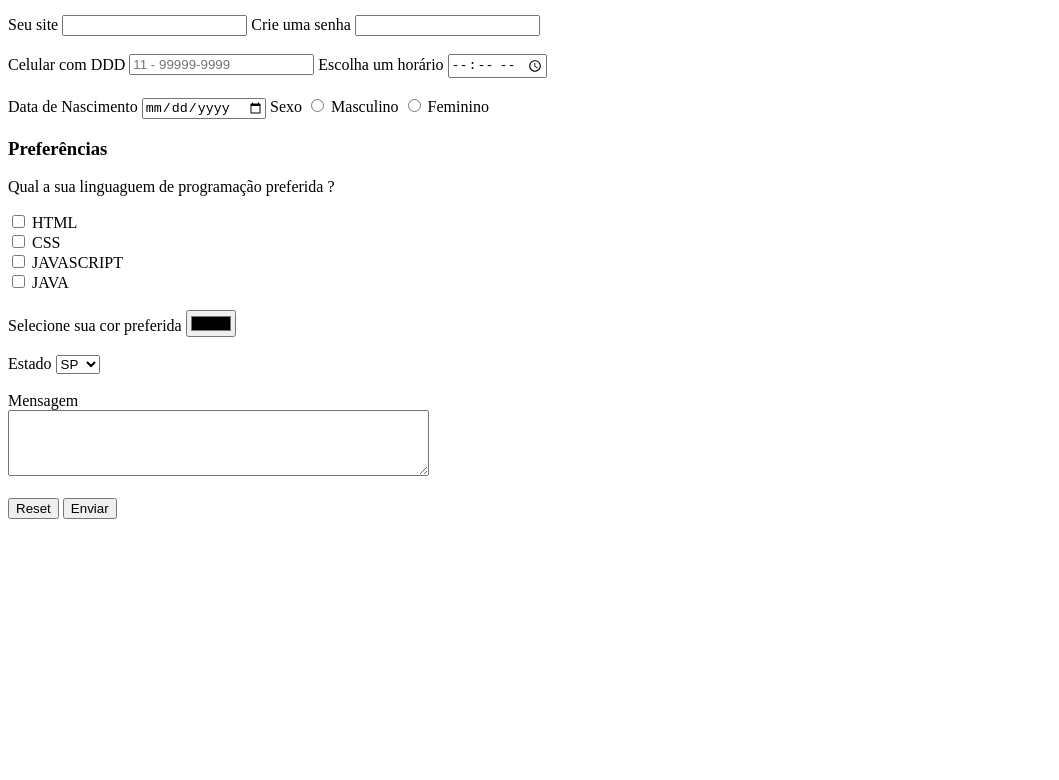
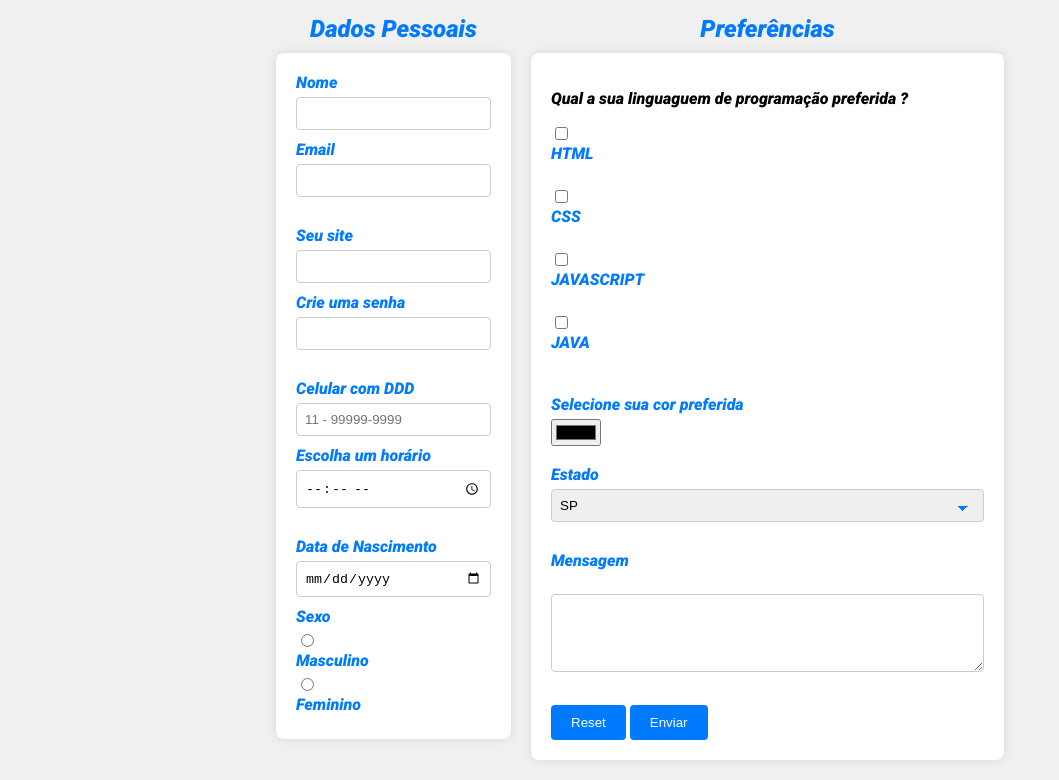
Before and after one commit to stackxeducacao/modulo-front-end-criando-formulario-interativo-GEOVANEQUERINO, a plain HTML site: page index.html in a window 1280 px wide. Shown: the part 104-884 px from the top of the page, without its empty margins (0-1059 px from the left). Before the commit the page ends 800 px from the top, so only its background shows below. Drawn offline with Linux system fonts and the light colour scheme.

Commit message:
concluido o formulario em html e estilizado com CSS

```diff
--- a/index.html
+++ b/index.html
@@ -1,70 +1,97 @@
 <!DOCTYPE html>
 <html lang="pt-br">
-
   <head>
-    <meta charset="UTF-8">
-    <meta name="viewport" content="width=device-width, initial-scale=1.0">
-    <link rel="stylesheet" href="style.css">
+    <meta charset="UTF-8" />
+    <meta name="viewport" content="width=device-width, initial-scale=1.0" />
+    <link rel="preconnect" href="https://fonts.googleapis.com" />
+    <link rel="preconnect" href="https://fonts.gstatic.com" crossorigin />
+    <link
+      href="https://fonts.googleapis.com/css2?family=Roboto:ital,wght@1,900&display=swap"
+      rel="stylesheet"
+    />
+    <link rel="stylesheet" href="style.css" />
     <title>Formulario</title>
   </head>
 
   <body>
-    <header>
-        <h1>Formulario de Cadastro</h1>
-    </header>
     <main>
-        <section class="one">
-            <div class="form__Dados__Pessoais">
+      <h1 class="form-title">Formulario de Cadastro</h1>
+      <div class="form-container">
+        <div class="form-column">
+          <h2 class="form-section-title">Dados Pessoais</h2>
           <form action="" method="post">
             <label for="nome">Nome</label>
-                    <input type="text" id="nome" name="nome" required>
+            <input type="text" id="nome" name="nome" required />
             <label for="email">Email</label>
-                    <input type="email" id="email" name="email" required>
-                    <br>
-                    <br>
+            <input type="email" id="email" name="email" required />
+            <br />
+            <br />
             <label for="site">Seu site</label>
-                    <input type="url" id="site" name="site" required>
+            <input type="url" id="site" name="site" required />
             <label for="senha">Crie uma senha</label>
-                    <input type='password' id='senha' name='senha' required>
-                    <br>
-                    <br>
+            <input type="password" id="senha" name="senha" required />
+            <br />
+            <br />
             <label for="phone">Celular com DDD</label>
-                    <input type="tel" id="phone" name="phone" placeholder="11 - 99999-9999"
-                        pattern="[0-9]{3}-[0-9]{2}-[0-9]{3}" required>
+            <input
+              type="tel"
+              id="phone"
+              name="phone"
+              placeholder="11 - 99999-9999"
+              pattern="[0-9]{3}-[0-9]{2}-[0-9]{3}"
+              required
+            />
             <label for="appt">Escolha um horário</label>
-                    <input type="time" id="appt" name="appt">
-                    <br>
-                    <br>
+            <input type="time" id="appt" name="appt" />
+            <br />
+            <br />
             <label for="date">Data de Nascimento</label>
-                    <input type="date" name="date" id="date">
+            <input type="date" name="date" id="date" />
             <label for="sexo">Sexo</label>
-                    <input type="radio" name="sexo" id="masculino" value="masculino">
+            <input type="radio" name="sexo" id="masculino" value="masculino" />
             <label for="masculino">Masculino</label>
-                    <input type="radio" name="sexo" id="feminino" value="feminino">
+            <input type="radio" name="sexo" id="feminino" value="feminino" />
             <label for="feminino">Feminino</label>
           </form>
         </div>
-        </section>
-        <section class="two">
-            <div class="form__Preferences_Title">
-                <h3>Preferências</h3>
-            </div>
-            <div class="form__Preferences">
+
+        <div class="form-column">
+          <h2 class="form-section-title">Preferências</h2>
           <form action="" method="post">
             <p>Qual a sua linguaguem de programação preferida ?</p>
-                    <input type="checkbox" name="fav_language" id="fav_language" value="html">
-                    <label for="html">HTML</label><br>
-                    <input type="checkbox" name="fav_language" id="fav_language" value="css">
-                    <label for="css">CSS</label><br>
-                    <input type="checkbox" name="fav_language" id="fav_language" value="javascript">
-                    <label for="html">JAVASCRIPT</label><br>
-                    <input type="checkbox" name="fav_language" id="fav_language" value="java">
-                    <label for="css">JAVA</label><br>
-                    <br>
+            <input
+              type="checkbox"
+              name="fav_language"
+              id="fav_language"
+              value="html"
+            />
+            <label for="html">HTML</label><br />
+            <input
+              type="checkbox"
+              name="fav_language"
+              id="fav_language"
+              value="css"
+            />
+            <label for="css">CSS</label><br />
+            <input
+              type="checkbox"
+              name="fav_language"
+              id="fav_language"
+              value="javascript"
+            />
+            <label for="html">JAVASCRIPT</label><br />
+            <input
+              type="checkbox"
+              name="fav_language"
+              id="fav_language"
+              value="java"
+            />
+            <label for="css">JAVA</label><br />
+            <br />
             <label for="fav_color">Selecione sua cor preferida</label>
-                    <input type="color" name="fav_color" id="fav_color">
-                    <br>
-                    <br>
+            <input type="color" name="fav_color" id="fav_color" />
+            <br />
+            <br />
             <label for="estado">Estado</label>
             <select id="estado" name="estado">
               <option value="SP">SP</option>
@@ -74,20 +101,17 @@
               <option value="PB">PB</option>
               <option value="SC">SC</option>
             </select>
-                    <br>
-                    <br>
-                    <label for="msg">Mensagem</label><br>
+            <br />
+            <br />
+            <label for="msg">Mensagem</label><br />
             <textarea id="msg" name="msg" rows="4" cols="50"></textarea>
-                    <br>
-                    <br>
-                    <input type="reset" value="Reset">
-                    <input type="submit" value="Enviar">
+            <br />
+            <br />
+            <input type="reset" value="Reset" />
+            <input type="submit" value="Enviar" />
           </form>
         </div>
-        </section>
+      </div>
     </main>
-
-
   </body>
-
 </html>
--- a/style.css
+++ b/style.css
@@ -0,0 +1,124 @@
+body {
+    font-family: 'Roboto', sans-serif;
+    margin: 0;
+    padding: 0;
+    background-color: #f0f0f0;
+}
+
+main {
+    display: flex;
+    flex-direction: column;
+    align-items: center;
+    padding: 20px;
+}
+
+.form-title {
+    text-align: center;
+    margin-bottom: 20px;
+    color: #007bff;
+}
+
+.form-container {
+    display: flex;
+    justify-content: center;
+    align-items: flex-start;
+    max-width: 1200px;
+}
+
+.form-column {
+    margin: 0 10px;
+}
+
+.form-section-title {
+    text-align: center;
+    color: #007bff;
+    margin-bottom: 10px;
+}
+
+form {
+    background-color: #fff;
+    padding: 20px;
+    border-radius: 8px;
+    box-shadow: 0 0 10px rgba(0, 0, 0, 0.1);
+}
+
+label {
+    font-weight: bold;
+}
+
+input[type="text"],
+input[type="email"],
+input[type="url"],
+input[type="password"],
+input[type="tel"],
+input[type="time"],
+input[type="date"],
+select,
+textarea {
+    width: 100%;
+    padding: 8px;
+    margin-bottom: 10px;
+    border-radius: 4px;
+    border: 1px solid #ccc;
+    box-sizing: border-box;
+}
+
+input[type="checkbox"],
+input[type="radio"] {
+    margin-right: 5px;
+}
+
+input[type="reset"],
+input[type="submit"] {
+    padding: 10px 20px;
+    background-color: #007bff;
+    color: #fff;
+    border: none;
+    border-radius: 4px;
+    cursor: pointer;
+}
+
+input[type="reset"]:hover,
+input[type="submit"]:hover {
+    background-color: #0056b3;
+}
+
+textarea {
+    resize: vertical;
+}
+
+select {
+    appearance: none;
+    background-image: linear-gradient(45deg, transparent 50%, #007bff 50%), linear-gradient(135deg, #007bff 50%, transparent 50%);
+    background-position: calc(100% - 20px) calc(1em + 2px), calc(100% - 15px) calc(1em + 2px);
+    background-size: 5px 5px, 5px 5px;
+    background-repeat: no-repeat;
+    width: 100%;
+    padding: 8px;
+    border-radius: 4px;
+    border: 1px solid #ccc;
+    box-sizing: border-box;
+}
+
+select:focus {
+    outline: none;
+}
+
+/* colocando em destaque às labels */
+label {
+    display: block;
+    margin-bottom: 5px;
+    color: #007bff;
+    font-weight: bold;
+}
+
+/* deixando de forma responsivo */
+@media screen and (max-width: 768px) {
+    .form-container {
+        flex-direction: column;
+        align-items: center;
+    }
+    .form-column {
+        margin: 10px 0;
+    }
+}
```
Lines whose indentation alone changed are shown as unchanged.
